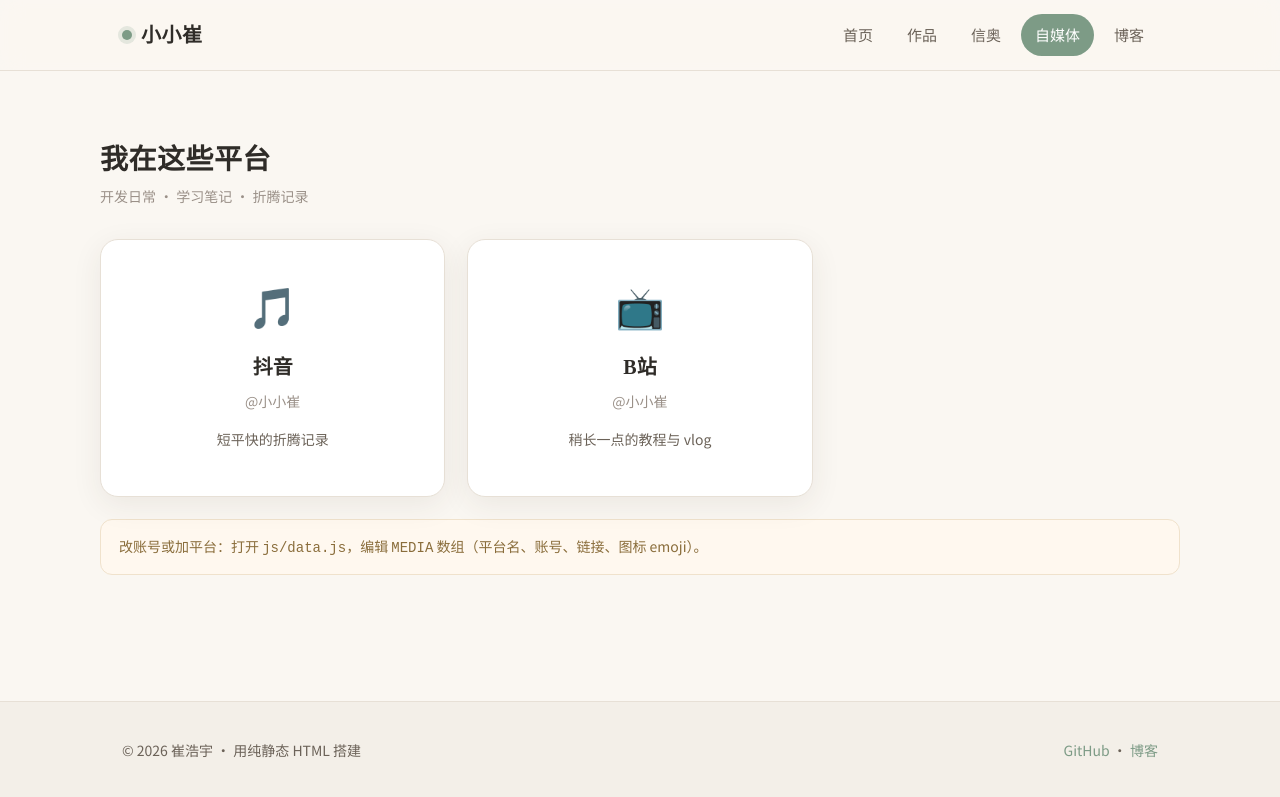
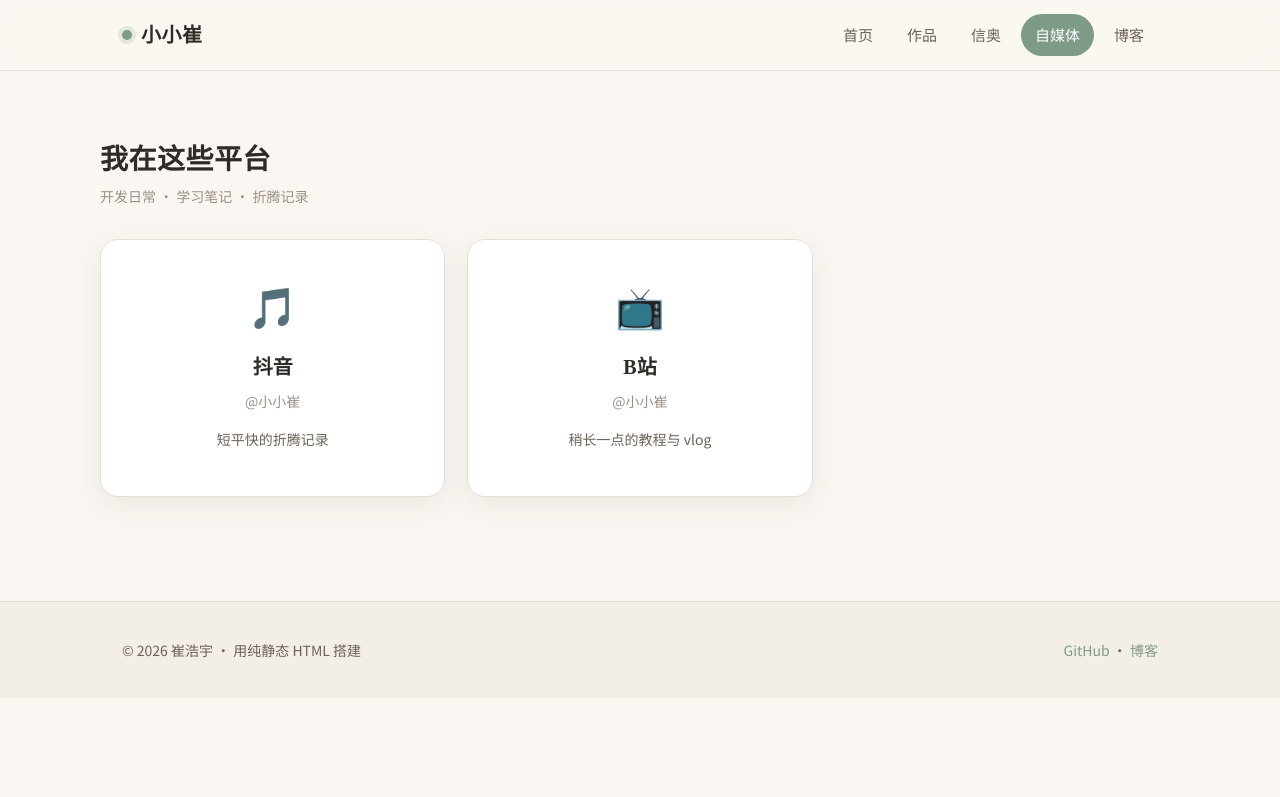
Before and after one commit to xxc2014/xxc2014.github.io, a Jekyll site: the page built from media.html, in a window 1280 px wide. Shown: the top 797 px of the page. Built offline with Jekyll 4.4.1, drawn with Linux system fonts in a browser that asks for light colours.

Commit message:
Remove note div from media.html

```diff
--- a/media.html
+++ b/media.html
@@ -26,9 +26,6 @@ layout: default
         </div>
       </div>
       <div id="media-list"></div>
-      <div class="note">
-        改账号或加平台：打开 <code>js/data.js</code>，编辑 <code>MEDIA</code> 数组（平台名、账号、链接、图标 emoji）。
-      </div>
     </section>
   </main>
 
```
